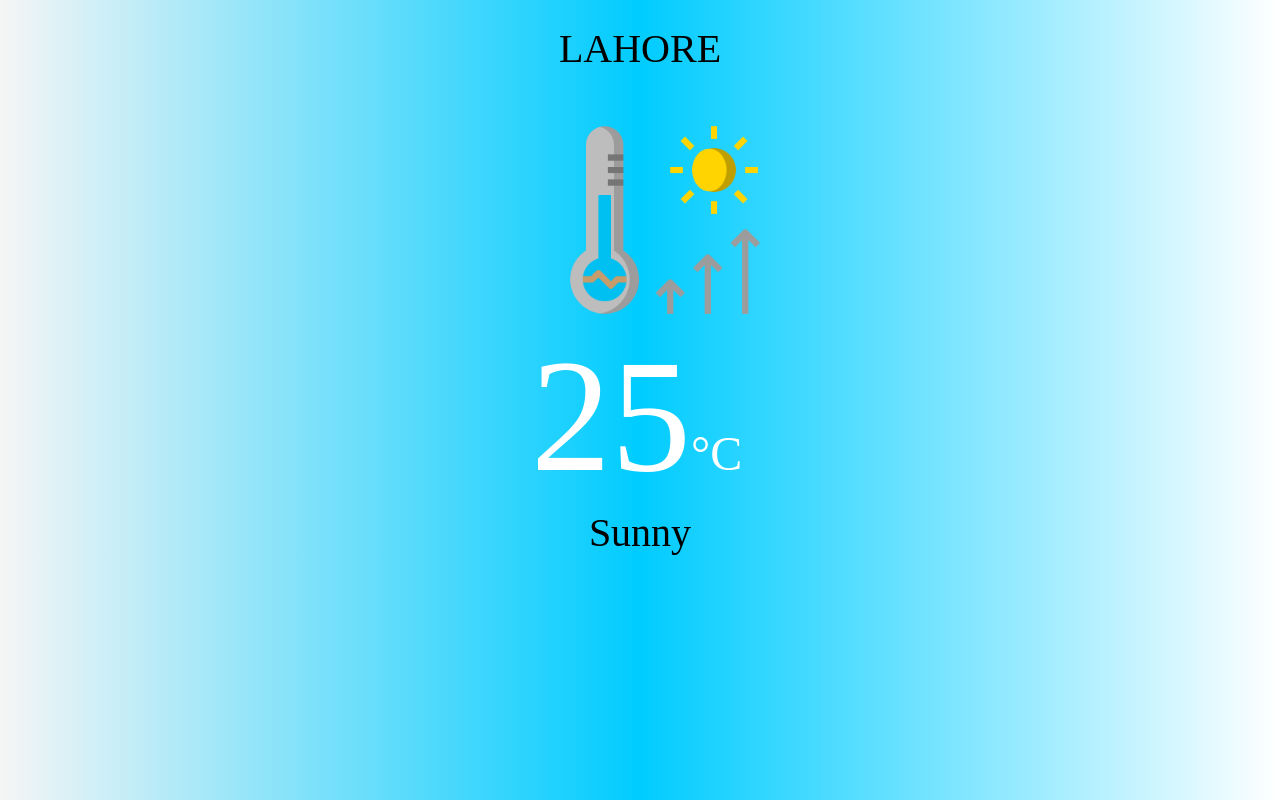
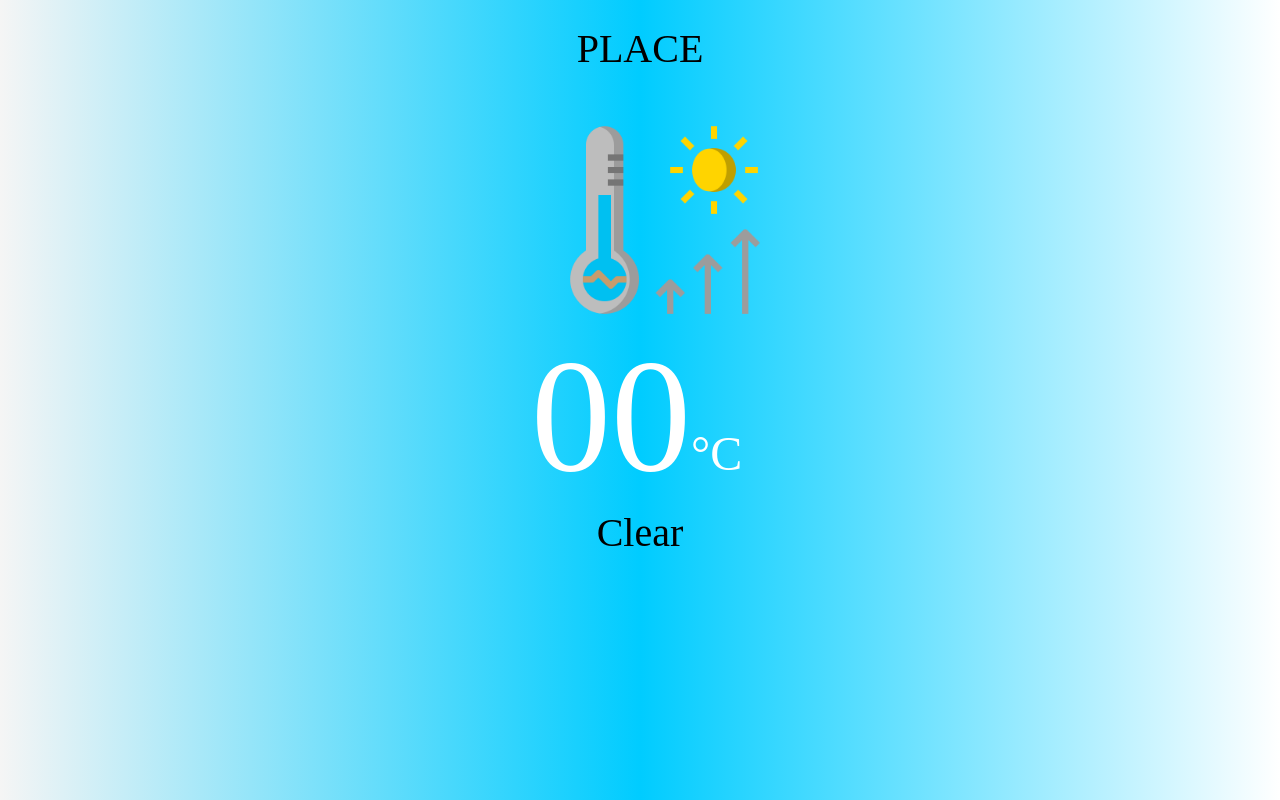
Before and after one commit to WajahatMubashir/Weather-App, a plain HTML site: page index.html in a window 1280 px wide. Drawn offline with Linux system fonts and the light colour scheme.

Commit message:
Data change

```diff
--- a/index.html
+++ b/index.html
@@ -9,16 +9,16 @@
 <body>
     <div class="container">
         <div id="location">
-            <p style="text-align: center; margin-top: 20px;">Lahore</p>
+            <p style="text-align: center; margin-top: 20px;">Place</p>
         </div>
 
         <div id="temp">
             <img src="weather.png" alt="" id="temp-icon">
-            <p><span id="temp-value">25</span><span id="temp-unit">&#176C</span></p>
+            <p><span id="temp-value">00</span><span id="temp-unit">&#176C</span></p>
         </div>
 
         <div id="climate">
-            <p>Sunny</p>
+            <p>Clear</p>
         </div>
     </div>
     <script src="app.js"></script>
```
